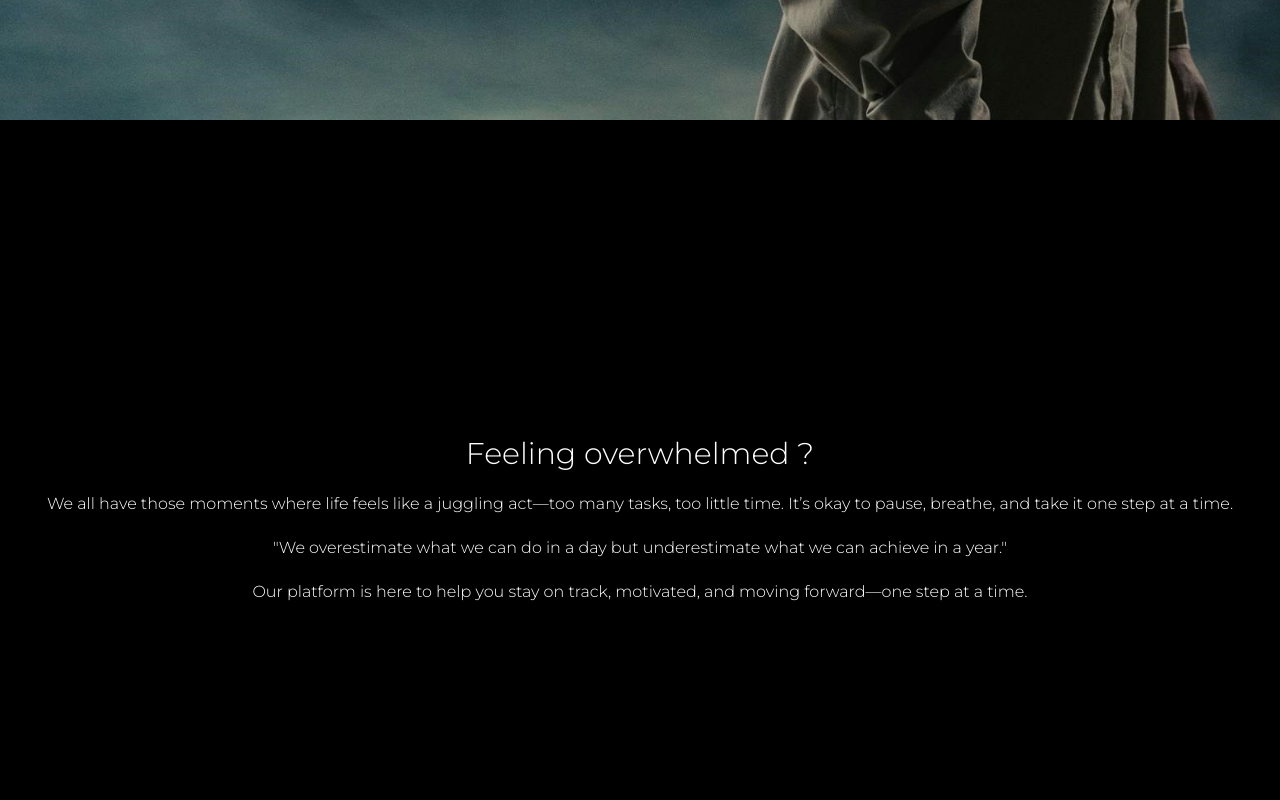
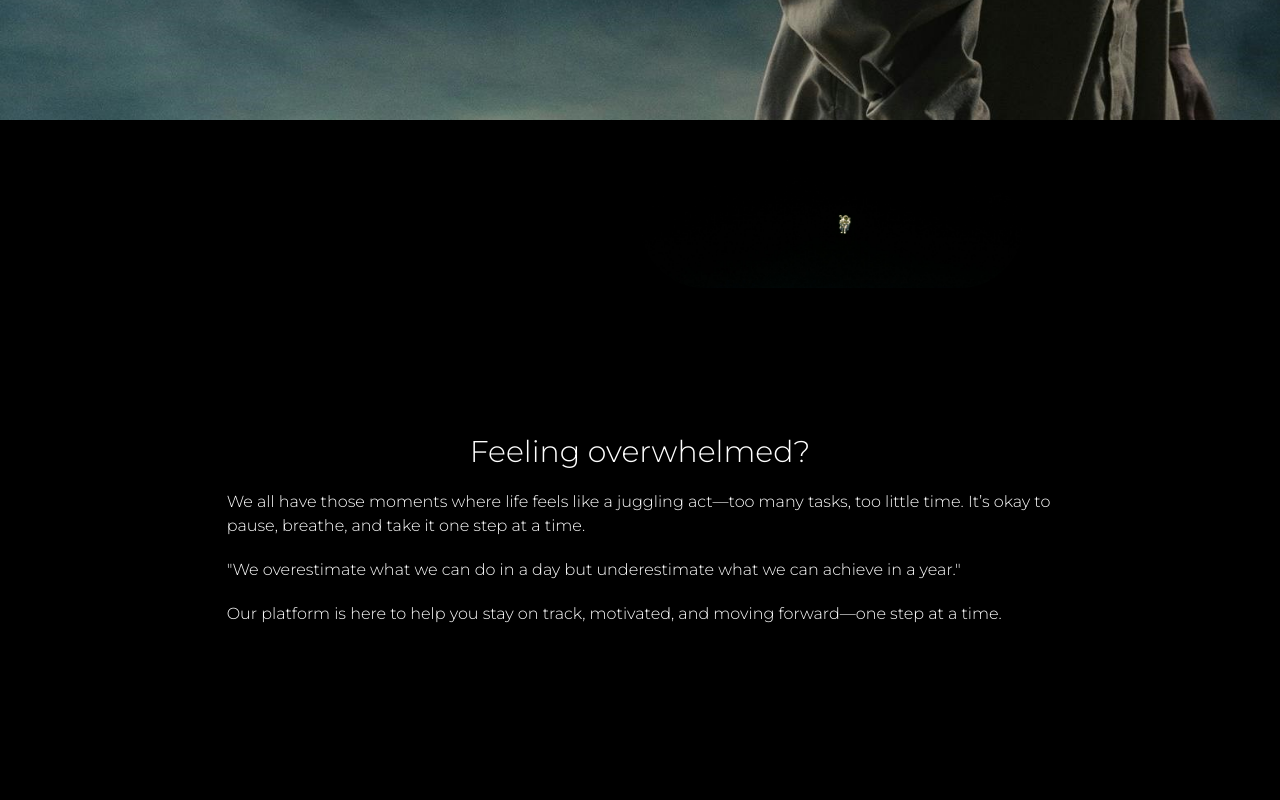
Before and after one commit to Aditya-Rawat01/accelerate-anon, a React (Vite) app: page / in a window 1280 px wide. Shown: the part 680-1480 px from the top of the page. Built offline with nearby package versions, Linux system fonts and the light colour scheme.

Commit message:
2nd page

```diff
--- a/src/pages/homepage.tsx
+++ b/src/pages/homepage.tsx
@@ -1,6 +1,6 @@
 import { Link } from "react-router-dom";
 import { Signup } from "./signup";
-
+import astronaut from "../assets/astronaut.png"
 export function Homepage() {
     return (
     <div className='h-screen'>
@@ -33,11 +33,14 @@ export function Homepage() {
         </div>
 
 
-        <div className="w-full bg-black text-white h-screen flex flex-col p-5 gap-5 items-center justify-center font-light">
-          <p className="text-3xl">Feeling overwhelmed ?</p>
-          <p>We all have those moments where life feels like a juggling act—too many tasks, too little time. It’s okay to pause, breathe, and take it one step at a time.</p>
-          <p>"We overestimate what we can do in a day but underestimate what we can achieve in a year."</p>
-          <p>Our platform is here to help you stay on track, motivated, and moving forward—one step at a time.</p>
+        <div className="w-full bg-black text-white h-screen flex flex-col  gap-5 p-5 items-center justify-center font-light relative overflow-hidden">
+          <div><img src={astronaut}  className="absolute top-0 sm:top-10 w-96 h-32 left-[35%] sm:left-1/2 rounded-full"></img></div>
+          <p className="text-3xl">Feeling overwhelmed?</p>
+          <div className="flex flex-col gap-5 lg:w-2/3">
+              <p>We all have those moments where life feels like a juggling act—too many tasks, too little time. It’s okay to pause, breathe, and take it one step at a time.</p>
+              <p>"We overestimate what we can do in a day but underestimate what we can achieve in a year."</p>
+              <p>Our platform is here to help you stay on track, motivated, and moving forward—one step at a time.</p>
+          </div>
         </div>
 
 
```
Also changed, not shown: src/assets/helmet.jpg (added).
